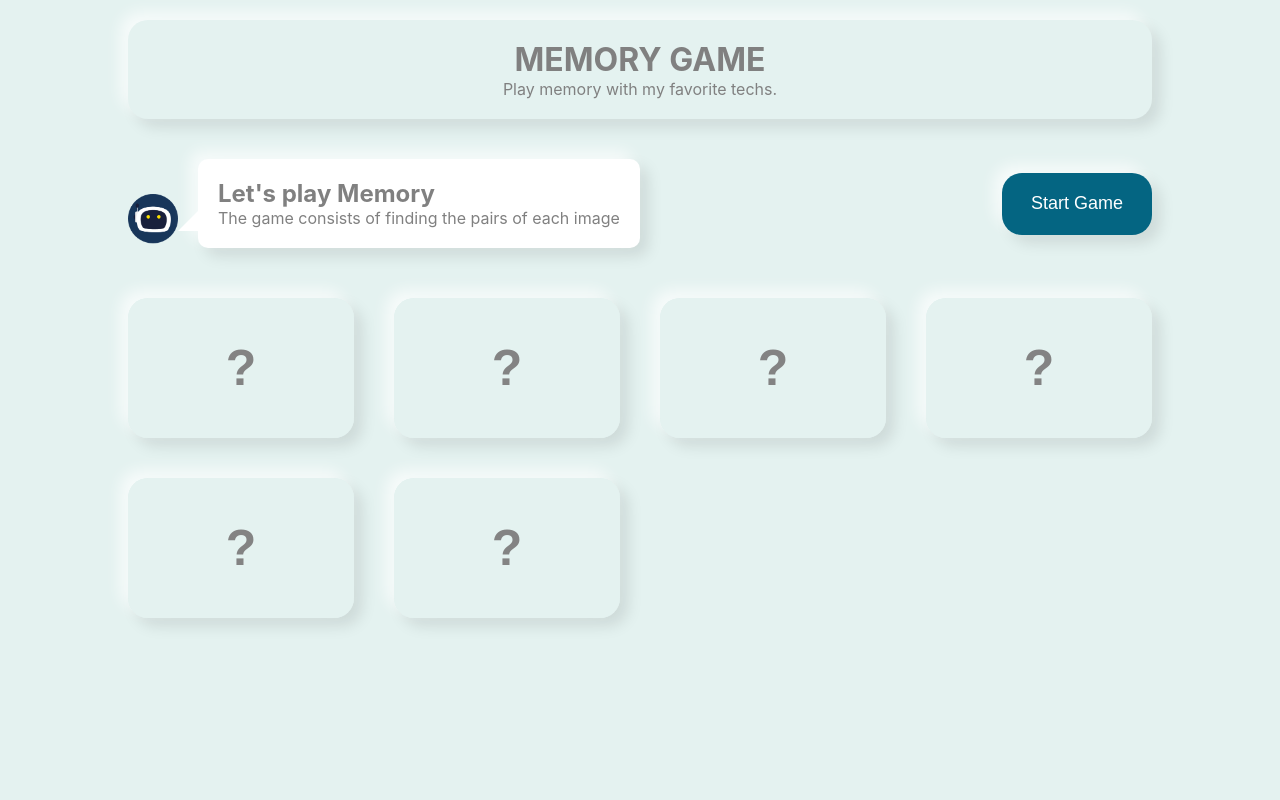
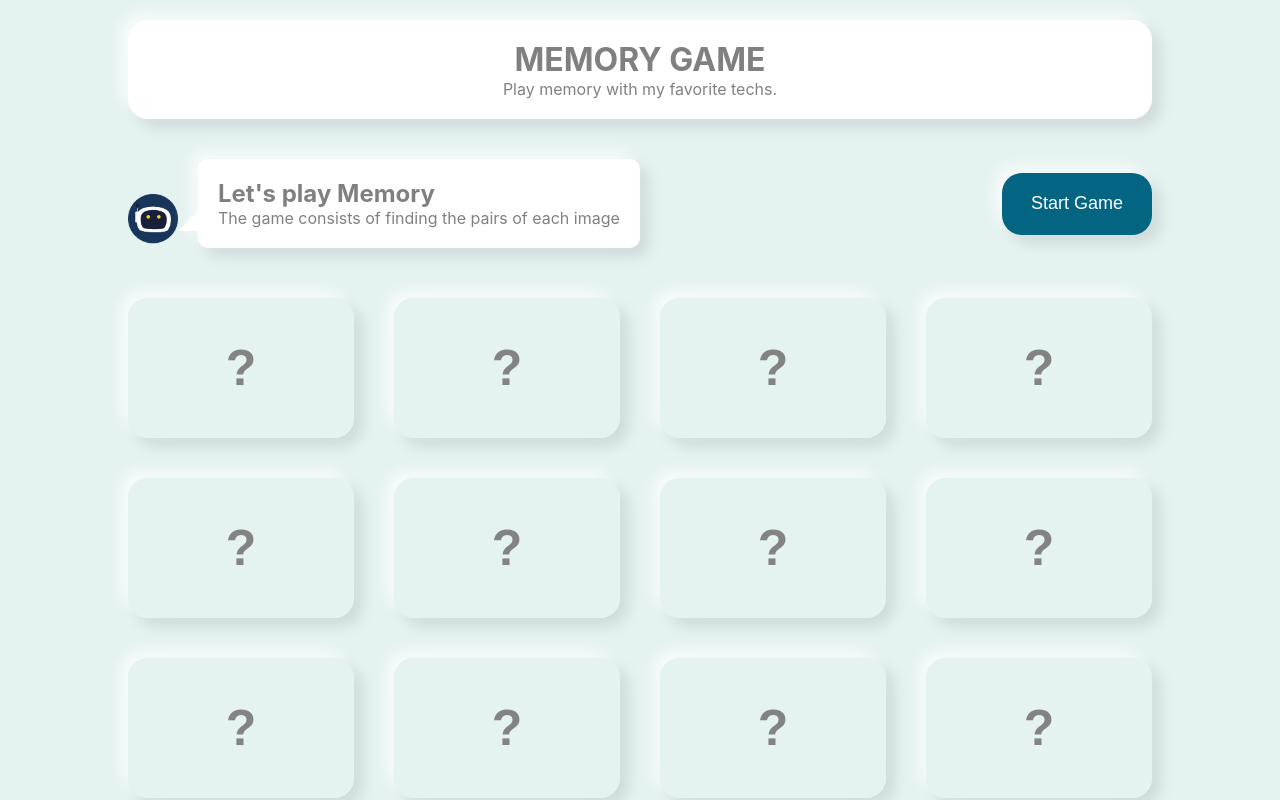
Before and after one commit to mrcMesen/Tech-Memory, a React (Create React App) app: page / in a window 1280 px wide. Shown: the top 800 px of the page. Built offline with nearby package versions, Linux system fonts and the light colour scheme.

Commit message:
Tech list order ready

```diff
--- a/src/app/mock-tech.json
+++ b/src/app/mock-tech.json
@@ -1,20 +1,26 @@
 [
   {
-    "name": "React JS"
+    "name": "React JS",
+    "id": "1"
   },
   {
-    "name": "Next Js"
+    "name": "Next Js",
+    "id": "2"
   },
   {
-    "name": "Node JS"
+    "name": "Node JS",
+    "id": "3"
   },
   {
-    "name": "Javascript"
+    "name": "Javascript",
+    "id": "4"
   },
   {
-    "name": "React Native"
+    "name": "React Native",
+    "id": "5"
   },
   {
-    "name": "Pyhton"
+    "name": "Pyhton",
+    "id": "6"
   }
 ]
--- a/src/app/types.ts
+++ b/src/app/types.ts
@@ -1,4 +1,5 @@
 export interface Tech {
+  id: string;
   name: string;
   uri?: string;
 }
--- a/src/components/Layout/index.tsx
+++ b/src/components/Layout/index.tsx
@@ -10,7 +10,7 @@ interface Props {
 export const Layout = ({ children }: Props): ReactElement => {
   return (
     <div className='App-container'>
-      <Paper className='Title-content bg-gradiant'>
+      <Paper className='Title-content'>
         <h1 className='Title-text'>Memory Game</h1>
         <p className='Title-description'>Play memory with my favorite techs.</p>
       </Paper>
--- a/src/components/Layout/styles.css
+++ b/src/components/Layout/styles.css
@@ -3,7 +3,6 @@
   display: flex;
   flex-direction: column;
   justify-content: space-between;
-  /* background-color: #e3edf7; */
   background-color: #e4f2f0;
 }
 
@@ -11,6 +10,7 @@
   margin: 20px auto;
   padding: 20px 0;
   width: 80%;
+  background-color: #fff;
 }
 .Title-text {
   text-align: center;
--- a/src/components/MemoryCard/index.tsx
+++ b/src/components/MemoryCard/index.tsx
@@ -1,5 +1,4 @@
 import { Tech } from '../../app/types';
-import { useMemory } from '../../state/Memory';
 import { Paper } from '../Paper';
 import './styles.css';
 
@@ -7,16 +6,12 @@ interface Props {
   opened: boolean;
   tech: Tech;
   onClick: () => void;
+  disabled?: boolean;
 }
 
-export const MemoryCard = ({ opened, tech, onClick }: Props) => {
-  const { state } = useMemory();
-
+export const MemoryCard = ({ opened, tech, disabled, onClick }: Props) => {
   return (
-    <button
-      onClick={onClick}
-      disabled={Boolean(opened || !state.startedGameAt)}
-    >
+    <button onClick={onClick} disabled={opened || disabled}>
       <Paper
         className='MemoryCard flex-full-center overflow-hidden'
         shadow={opened ? 'inside' : 'outside'}
--- a/src/pages/Game/index.tsx
+++ b/src/pages/Game/index.tsx
@@ -1,4 +1,4 @@
-import { ReactElement } from 'react';
+import { useMemo, ReactElement } from 'react';
 import { useMemory, ActionType } from '../../state/Memory';
 
 import { MemoryCard } from '../../components/MemoryCard';
@@ -7,17 +7,25 @@ import { StartGameButton } from '../../components/StartGameButton';
 import { GameFeedbackBot } from '../../components/GameFeedbackBot';
 import './styles.css';
 
-import techsMocks from '../../app/mock-tech.json';
+import techList from '../../app/mock-tech.json';
 import { Tech } from '../../app/types';
+import { transformTechs } from '../../utils/transform-tech';
 
 export const Game = (): ReactElement => {
   const { state, dispatch } = useMemory();
+
+  const techCardsList = useMemo(() => {
+    return transformTechs(techList);
+  }, []);
 
   const handleTryShowCard = (tech: Tech) => {
     dispatch({ type: ActionType.SHOW_CARD, payload: tech });
     if (state.cardsShown.length === 1) {
       if (state.cardsShown[0].name === tech.name) {
         dispatch({ type: ActionType.UPDATE_GUESSED_TECHS, payload: tech });
+        if (state.guessedTech.length === techList.length) {
+          dispatch({ type: ActionType.FINISH_GAME });
+        }
       } else {
         dispatch({ type: ActionType.NOTGUESSED });
       }
@@ -34,15 +42,18 @@ export const Game = (): ReactElement => {
         {state.startedGameAt ? <GameCounter /> : <StartGameButton />}
       </section>
       <section className='Game-cards'>
-        {techsMocks.map((tech, index) => (
+        {techCardsList.map((tech, index) => (
           <MemoryCard
             key={index}
-            opened={
-              state.cardsShown.includes(tech) ||
-              state.guessedTech.includes(tech)
-            }
+            opened={Boolean(
+              state.cardsShown.find(findedTech => findedTech.id === tech.id) ||
+                state.guessedTech.find(
+                  findedTech => findedTech.name === tech.name
+                )
+            )}
             onClick={() => handleTryShowCard(tech)}
             tech={tech}
+            disabled={state.cardsShown.length === 2}
           />
         ))}
       </section>
--- a/src/state/Memory/reducer.ts
+++ b/src/state/Memory/reducer.ts
@@ -8,7 +8,11 @@ export const Reducer = (state: State, action: Action): State => {
     case ActionType.FINISH_GAME:
       return { ...state, finishedGameAt: new Date() };
     case ActionType.SHOW_CARD:
-      return { ...state, cardsShown: [...state.cardsShown, action.payload] };
+      return {
+        ...state,
+        startedGameAt: state.startedGameAt ? state.startedGameAt : new Date(),
+        cardsShown: [...state.cardsShown, action.payload],
+      };
     case ActionType.HIDE_CARDS:
       return {
         ...state,
--- /dev/null
+++ b/src/utils/transform-tech.ts
@@ -0,0 +1,13 @@
+import { Tech } from '../app/types';
+
+export const transformTechs = (arr: Tech[]): Tech[] => {
+  const duplicate = [
+    ...arr,
+    ...arr.map(tech => ({ ...tech, id: tech.id + '-2' })),
+  ];
+  for (let i = duplicate.length - 1; i > 0; i--) {
+    const j = Math.floor(Math.random() * (i + 1));
+    [duplicate[i], duplicate[j]] = [duplicate[j], duplicate[i]];
+  }
+  return duplicate;
+};
```
